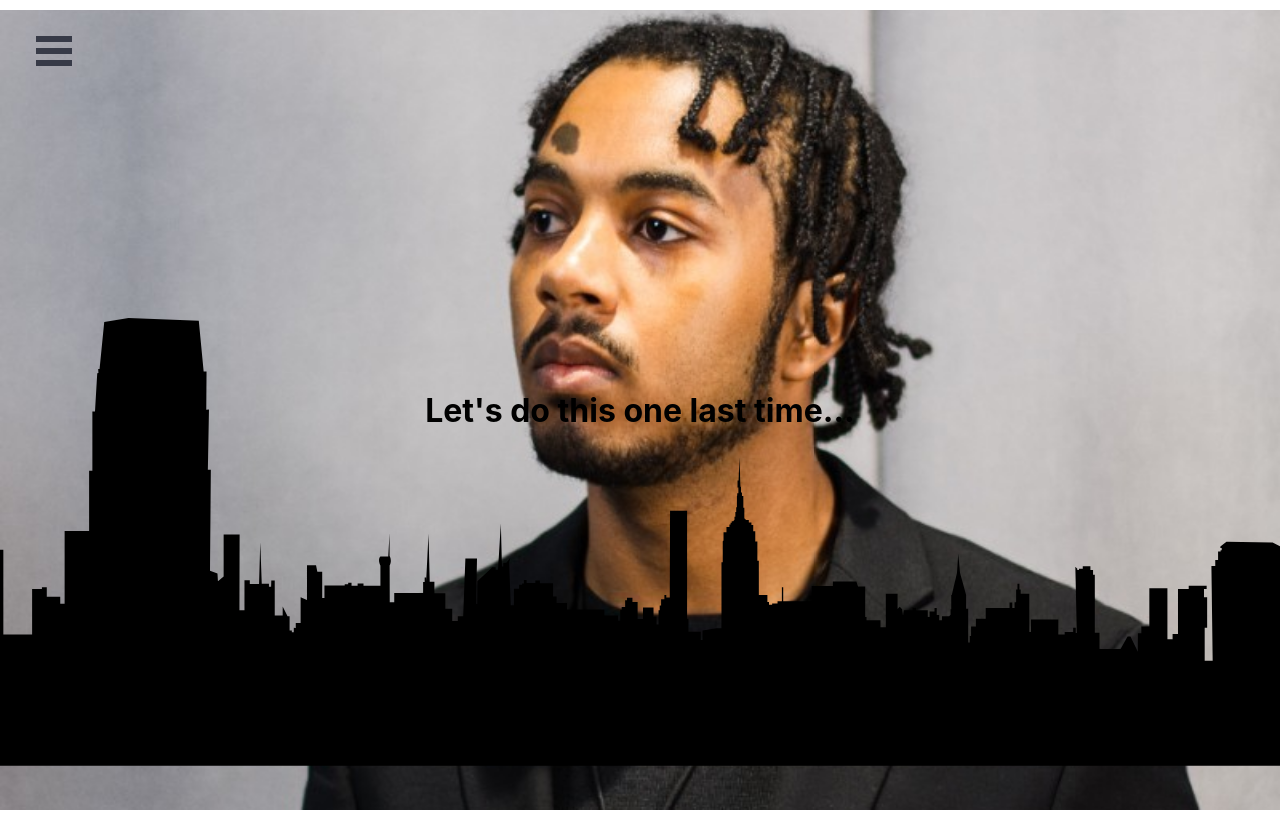
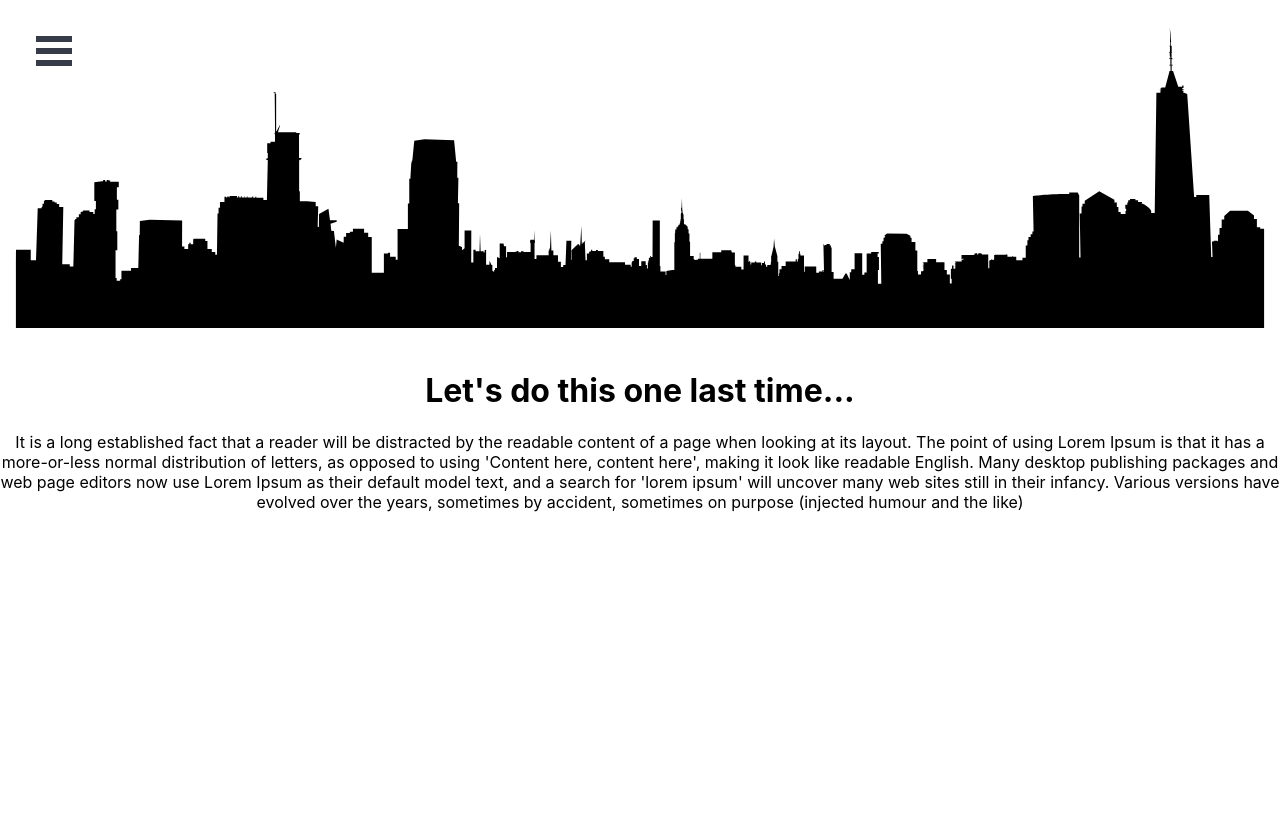
Before and after one commit to aidris21/aidris.com, a React (Create React App) app: page / in a window 1280 px wide. Built offline with nearby package versions, Linux system fonts and the light colour scheme.

Commit message:
add tailwind

```diff
--- a/package.json
+++ b/package.json
@@ -43,6 +43,9 @@
   "devDependencies": {
     "@types/react": "^18.2.31",
     "@types/react-burger-menu": "^2.8.5",
-    "@types/react-dom": "^18.2.14"
+    "@types/react-dom": "^18.2.14",
+    "autoprefixer": "^10.4.21",
+    "postcss": "^8.5.3",
+    "tailwindcss": "^4.1.4"
   }
 }
--- /dev/null
+++ b/postcss.config.js
@@ -0,0 +1,6 @@
+module.exports = {
+  plugins: {
+    tailwindcss: {},
+    autoprefixer: {},
+  },
+}
--- a/src/App.tsx
+++ b/src/App.tsx
@@ -2,7 +2,7 @@ import React from 'react'
 import logo from './logo.svg'
 import './App.css'
 import Sidebar from './components/Sidebar';
-import Home from './components/Home'
+import {Home} from './components/Home'
 
 function App() {
   return (
--- a/src/components/Home.tsx
+++ b/src/components/Home.tsx
@@ -1,19 +1,17 @@
 import React from 'react';
-import './Home.css';
-import background from '../images/amiridris.jpeg'
+import background_img from '../images/amiridris.jpeg'
 import foreground from '../images/skyline.svg'
 
-const Home = (): React.JSX.Element => {
+export const Home: React.FC = () => {
     return (
-        <div className="wrapper">
-            <header>
-                <img src={background} className='background'></img>
-                <img src={foreground} className='foreground'></img>
-                <h1 className='Title'>Let's do this one last time...</h1>
+        <div className="h-screen overflow-y-auto overflow-x-hidden perspective-10">
+            <header className="relative flex justify-center items-center h-full preserve-3d -z-10">
+                <img src={foreground} className="absolute h-full w-full object-cover -z-10 transform translate-z-neg-5 scale-150"></img>
+                <h1 className="text-7xl text-white shadow-text">Let's do this one last time...</h1>
             </header>
-            <section>It is a long established fact that a reader will be distracted by the readable content of a page when looking at its layout. The point of using Lorem Ipsum is that it has a more-or-less normal distribution of letters, as opposed to using 'Content here, content here', making it look like readable English. Many desktop publishing packages and web page editors now use Lorem Ipsum as their default model text, and a search for 'lorem ipsum' will uncover many web sites still in their infancy. Various versions have evolved over the years, sometimes by accident, sometimes on purpose (injected humour and the like)</section>
+            <section className="text-2xl p-8 bg-gray-800 text-white">
+                It is a long established fact that a reader will be distracted by the readable content of a page when looking at its layout. The point of using Lorem Ipsum is that it has a more-or-less normal distribution of letters, as opposed to using 'Content here, content here', making it look like readable English. Many desktop publishing packages and web page editors now use Lorem Ipsum as their default model text, and a search for 'lorem ipsum' will uncover many web sites still in their infancy. Various versions have evolved over the years, sometimes by accident, sometimes on purpose (injected humour and the like)
+            </section>
         </div>
     )
 }
-
-export default Home
--- a/src/index.css
+++ b/src/index.css
@@ -1,3 +1,7 @@
+@tailwind base;
+@tailwind components;
+@tailwind utilities;
+
 body {
   margin: 0;
   font-family: -apple-system, BlinkMacSystemFont, 'Segoe UI', 'Roboto', 'Oxygen',
```
Also changed, not shown: tailwind.config.js (added, +50 -0 lines), 1 other file (tests, documents, lock files or other folders).
